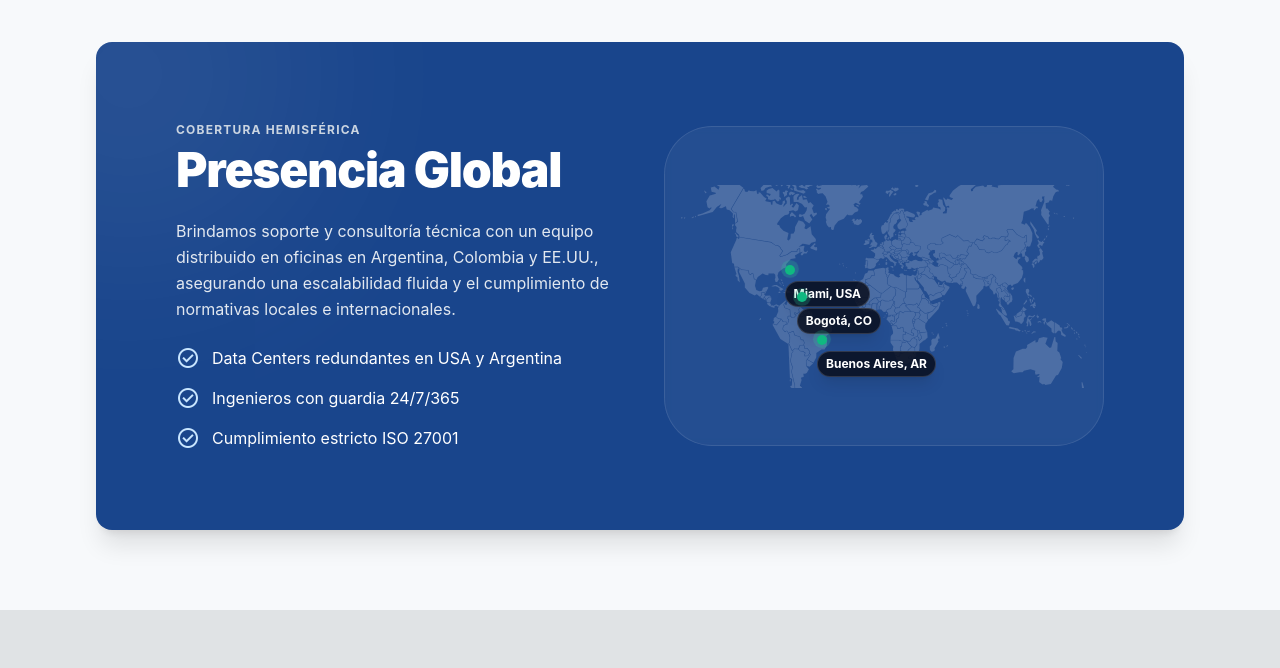
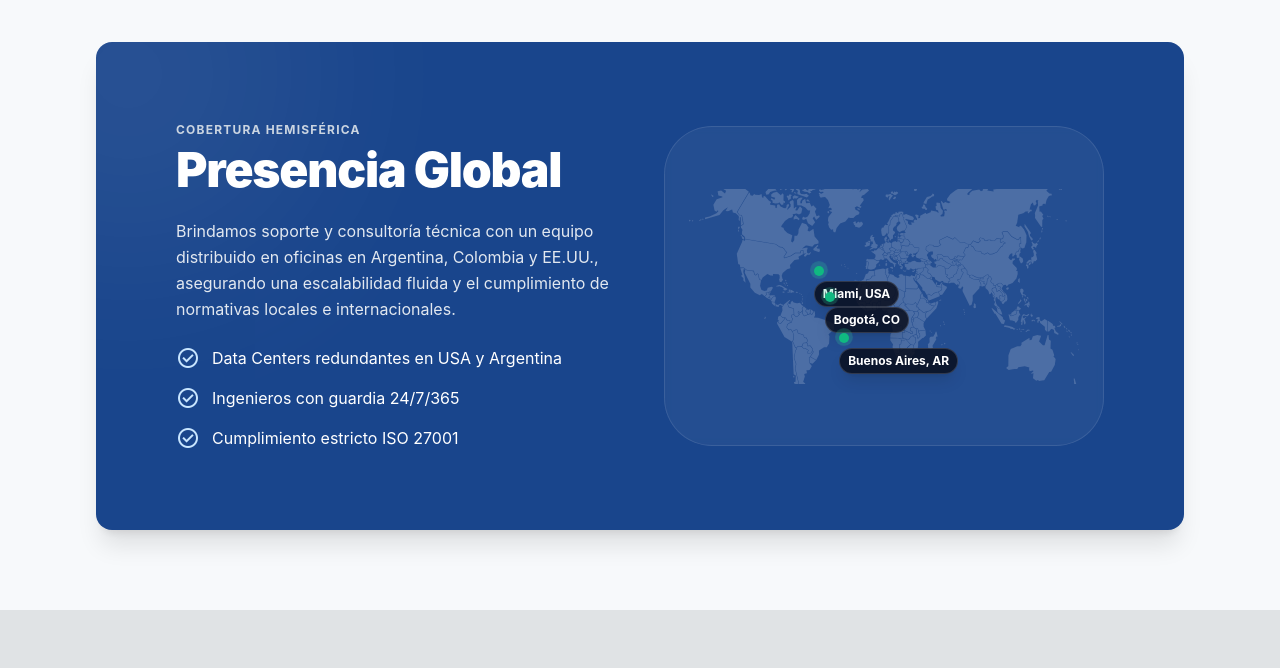
Before and after one commit to rontubot/hynet, a website: page nosotros.html in a window 1280 px wide. Shown: the part 2980-3648 px from the top of the page. Drawn offline with nearby package versions, Linux system fonts and the light colour scheme; a web font is replaced by a local one.

Commit message:
new commit menu actualizado moderno

```diff
--- a/nosotros.html
+++ b/nosotros.html
@@ -304,26 +304,26 @@
             </div>
           </div>
 
-          <div class="h-80 bg-white/5 border border-white/10 rounded-xl relative flex items-center justify-center p-4 backdrop-blur-sm overflow-hidden">
+          <div class="h-80 bg-white/5 border border-white/10 rounded-xl relative flex items-center justify-center p-6 backdrop-blur-sm overflow-hidden">
             <!-- Dotted/Vector Map Container with Robinson Projection Aspect Ratio -->
             <div class="relative w-full max-h-full aspect-[2/1]">
               <!-- Map Background (As a separate sibling, styled in white with ~18% opacity for dark background integration) -->
               <div class="absolute inset-0 bg-no-repeat bg-center bg-cover opacity-[0.18]" style="background-image: url('assets/images/world_map.svg');"></div>
 
               <!-- Miami, USA -->
-              <div class="absolute w-2.5 h-2.5 bg-emerald-400 rounded-full animate-ping left-[25.5%] top-[39.5%] z-30"></div>
-              <div class="absolute w-2.5 h-2.5 bg-emerald-500 rounded-full left-[25.5%] top-[39.5%] z-30"></div>
-              <span class="absolute text-xs font-bold left-[25.5%] top-[47.5%] whitespace-nowrap px-2 py-1 rounded shadow-lg z-30" style="background-color: rgba(10, 15, 30, 0.85); color: #ffffff; border: 1px solid rgba(255, 255, 255, 0.15);">Miami, USA</span>
+              <div class="absolute w-2.5 h-2.5 bg-emerald-400 rounded-full animate-ping left-[32%] top-[39.5%] z-30"></div>
+              <div class="absolute w-2.5 h-2.5 bg-emerald-500 rounded-full left-[32%] top-[39.5%] z-30"></div>
+              <span class="absolute text-xs font-bold left-[32%] top-[47.5%] whitespace-nowrap px-2 py-1 rounded shadow-lg z-30" style="background-color: rgba(10, 15, 30, 0.85); color: #ffffff; border: 1px solid rgba(255, 255, 255, 0.15);">Miami, USA</span>
 
               <!-- Bogotá, CO -->
-              <div class="absolute w-2.5 h-2.5 bg-emerald-400 rounded-full animate-ping left-[28.5%] top-[53%] z-30"></div>
-              <div class="absolute w-2.5 h-2.5 bg-emerald-500 rounded-full left-[28.5%] top-[53%] z-30"></div>
-              <span class="absolute text-xs font-bold left-[28.5%] top-[61%] whitespace-nowrap px-2 py-1 rounded shadow-lg z-30" style="background-color: rgba(10, 15, 30, 0.85); color: #ffffff; border: 1px solid rgba(255, 255, 255, 0.15);">Bogotá, CO</span>
+              <div class="absolute w-2.5 h-2.5 bg-emerald-400 rounded-full animate-ping left-[34.8%] top-[53%] z-30"></div>
+              <div class="absolute w-2.5 h-2.5 bg-emerald-500 rounded-full left-[34.8%] top-[53%] z-30"></div>
+              <span class="absolute text-xs font-bold left-[34.8%] top-[61%] whitespace-nowrap px-2 py-1 rounded shadow-lg z-30" style="background-color: rgba(10, 15, 30, 0.85); color: #ffffff; border: 1px solid rgba(255, 255, 255, 0.15);">Bogotá, CO</span>
 
               <!-- Buenos Aires, AR -->
-              <div class="absolute w-2.5 h-2.5 bg-emerald-400 rounded-full animate-ping left-[33.5%] top-[74%] z-30"></div>
-              <div class="absolute w-2.5 h-2.5 bg-emerald-500 rounded-full left-[33.5%] top-[74%] z-30"></div>
-              <span class="absolute text-xs font-bold left-[33.5%] top-[82%] whitespace-nowrap px-2 py-1 rounded shadow-lg z-30" style="background-color: rgba(10, 15, 30, 0.85); color: #ffffff; border: 1px solid rgba(255, 255, 255, 0.15);">Buenos Aires, AR</span>
+              <div class="absolute w-2.5 h-2.5 bg-emerald-400 rounded-full animate-ping left-[38.5%] top-[74%] z-30"></div>
+              <div class="absolute w-2.5 h-2.5 bg-emerald-500 rounded-full left-[38.5%] top-[74%] z-30"></div>
+              <span class="absolute text-xs font-bold left-[38.5%] top-[82%] whitespace-nowrap px-2 py-1 rounded shadow-lg z-30" style="background-color: rgba(10, 15, 30, 0.85); color: #ffffff; border: 1px solid rgba(255, 255, 255, 0.15);">Buenos Aires, AR</span>
 
             </div>
           </div>
```
